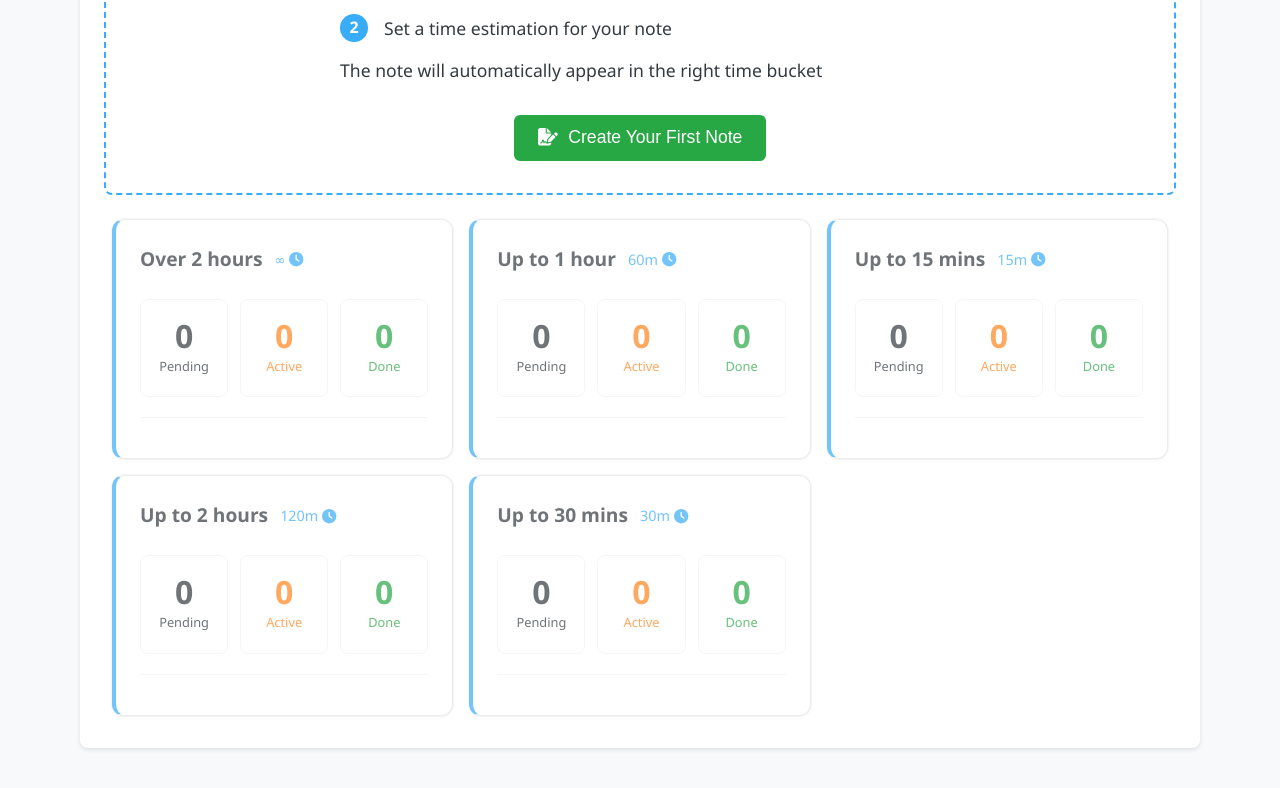
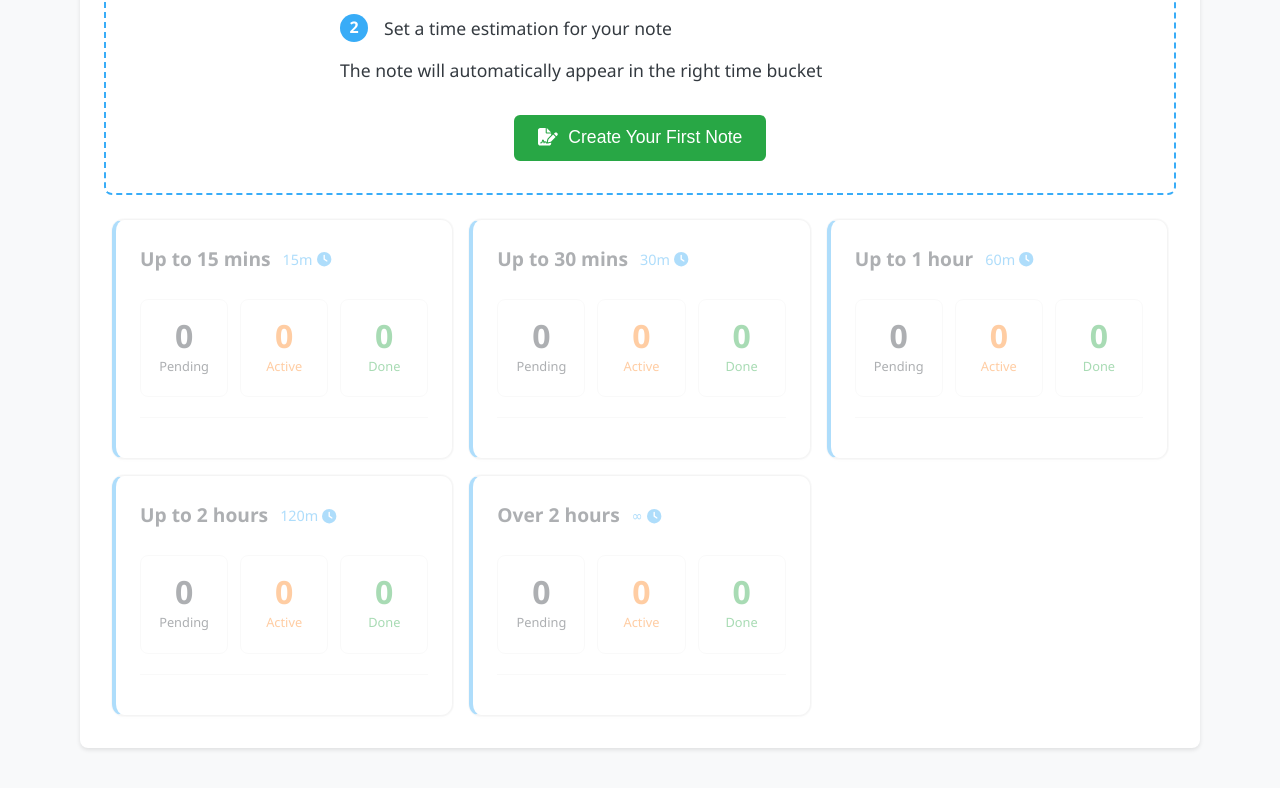
Before and after one commit to InbarTamir/bucket-list, a Vue app: page / in a window 1280 px wide. Shown: the part 1137-1925 px from the top of the page. Built offline with nearby package versions, Linux system fonts and the light colour scheme.

Commit message:
fix sort

```diff
--- a/src/components/Bucket.vue
+++ b/src/components/Bucket.vue
@@ -5,8 +5,7 @@
       bucketClass,
       {
         'has-activity': bucket.notesMap.inProgress.length > 0,
-        'is-complete': isDone,
-        'is-empty': !hasNotes
+        'is-stale': isStale
       }
     ]"
   >
@@ -82,16 +81,13 @@ export default {
     inProgressNotes() {
       return this.bucket.notesMap.inProgress
     },
-    isDone() {
+    isStale() {
       return !this.bucket.labeled && this.bucket.stats.pending === 0 && this.bucket.stats.inProgress === 0
     },
     timeEstimation() {
       if (!this.bucket.max) return null
       if (this.bucket.max === Infinity) return `∞`
       return `${this.bucket.max}m`
-    },
-    hasNotes() {
-      return this.bucket.notes.length > 0
     },
     getPendingPercent() {
       const total = this.bucket.stats.pending + this.bucket.stats.inProgress + this.bucket.stats.completed
@@ -148,10 +144,6 @@ export default {
   border: 1px solid rgba(0, 0, 0, 0.1);
   height: 100%;
   box-shadow: 0 2px 4px rgba(0, 0, 0, 0.03), 0 0 0 1px rgba(0, 0, 0, 0.05);
-
-  &.is-complete {
-    opacity: 0.4;
-  }
 
   .bucket-header {
     display: flex;
@@ -285,10 +277,10 @@ export default {
 
   &.time-bucket {
     border-left: 4px solid var(--primary);
-  }
 
-  &.is-empty {
-    opacity: 0.7;
+    &.is-stale {
+      opacity: 0.4;
+    }
   }
 
   .bucket-icon {
--- a/src/components/BucketControls.vue
+++ b/src/components/BucketControls.vue
@@ -10,6 +10,7 @@
           <h4>Sort by</h4>
           <select v-model="sortValue" @change="updateSort">
             <template v-if="type === 'labeled'">
+              <option value="createdAt">Creation Date</option>
               <option value="alpha">Alphabetical</option>
             </template>
             <template v-else>
@@ -49,7 +50,7 @@ export default {
   data() {
     return {
       showControls: false,
-      sortValue: this.type === 'labeled' ? 'alpha' : 'time',
+      sortValue: this.type === 'labeled' ? 'createdAt' : 'time',
       filters: {
         hideEmpty: false,
         showActive: false
--- a/src/utils/dto.js
+++ b/src/utils/dto.js
@@ -103,6 +103,7 @@ export class BucketModel {
     this.max = bucket.max || 0
     this.notes = bucket.notes || []
     this.activityRecords = bucket.activityRecords || []
+    this.createdAt = bucket.createdAt || new Date().toISOString()
   }
 
   get activityRecordsMap() {
--- a/src/views/Dashboard.vue
+++ b/src/views/Dashboard.vue
@@ -181,8 +181,8 @@ export default {
       isLoading: false,
       showHelp: false,
       sortConfig: {
-        labeled: 'alpha',
-        time: 'alpha'
+        labeled: 'createdAt',
+        time: 'time'
       },
       filterConfig: {
         labeled: { hideEmpty: false, showActive: false },
@@ -279,6 +279,8 @@ export default {
     sortBucketList(buckets, sortBy) {
       return [...buckets].sort((a, b) => {
         switch (sortBy) {
+          case 'alpha':
+            return a.title.localeCompare(b.title)
           case 'time':
             return (a.max || Infinity) - (b.max || Infinity)
           case 'pending':
@@ -288,7 +290,10 @@ export default {
           case 'total':
             return b.notes.length - a.notes.length
           default:
-            return a.title.localeCompare(b.title)
+            if (a.labeled) {
+              return new Date(b.createdAt) - new Date(a.createdAt)
+            }
+            return (a.max || Infinity) - (b.max || Infinity)
         }
       })
     },
```
